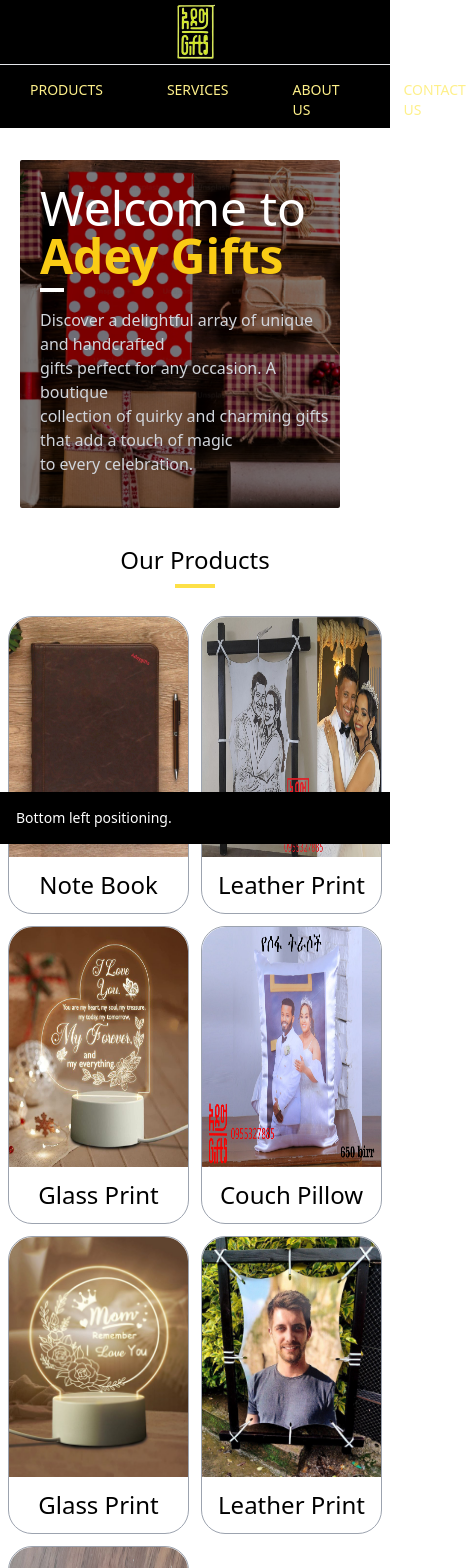
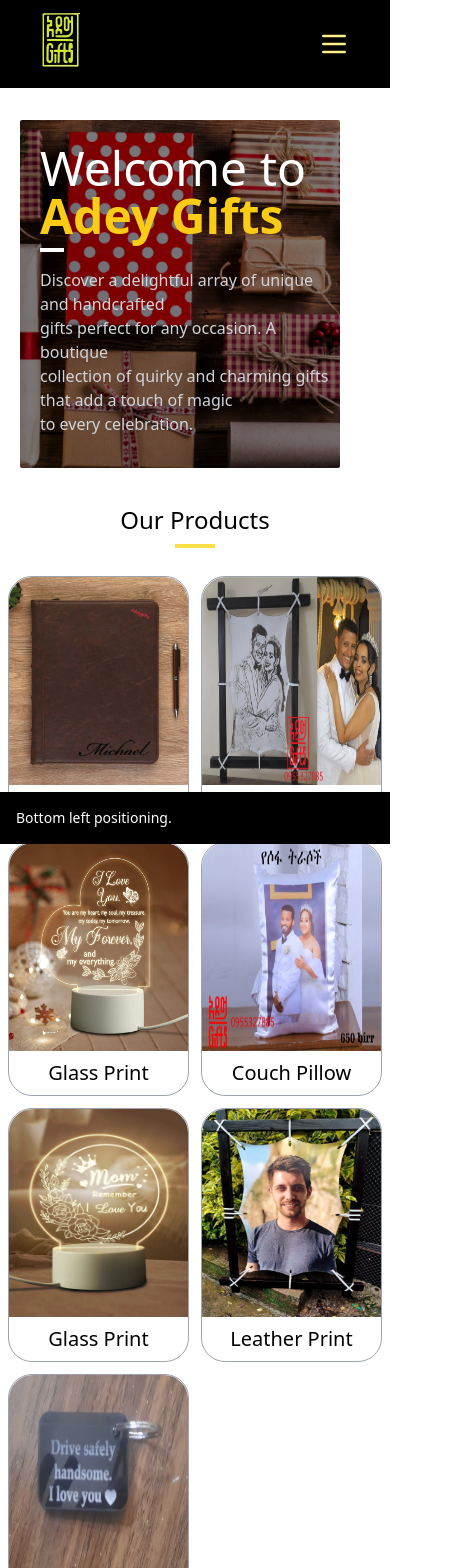
Before and after one commit to hanna6550/Adey-Gifts, a Next.js app: page / in a window 390 px wide. Shown: the top 1568 px of the page, 466 px wide, since content can reach past the window. Built offline with nearby package versions, Linux system fonts and the light colour scheme.

Commit message:
responsive navbar

```diff
--- a/components/home/sec2.js
+++ b/components/home/sec2.js
@@ -63,32 +63,32 @@
         </div> */}
 
         <div className="border border-gray-400 rounded-3xl">
-        <Image alt='adey photo' src={Img1} className='md:h-96 h-60 w-full rounded-t-3xl' />
-        <h1 className="text-center font-medium text-2xl py-3">Note Book</h1>
+        <Image alt='adey photo' src={Img1} className='md:h-96 h-52 w-full rounded-t-3xl' />
+        <h1 className="text-center font-medium md:text-2xl text-xl md:py-3 py-2">Note Book</h1>
         </div>
         <div className="border border-gray-400 rounded-3xl">
-        <Image alt='adey photo' src={Img3} className='md:h-96 h-60 w-full rounded-t-3xl' />
-        <h1 className="text-center font-medium text-2xl py-3">Leather Print</h1>
+        <Image alt='adey photo' src={Img3} className='md:h-96 h-52 w-full rounded-t-3xl' />
+        <h1 className="text-center font-medium md:text-2xl text-xl md:py-3 py-2">Leather Print</h1>
         </div>
         <div className="border border-gray-400 rounded-3xl">
-        <Image alt='adey photo' src={Img2} className='md:h-96 h-60 w-full rounded-t-3xl' />
-        <h1 className="text-center font-medium text-2xl py-3">Glass Print</h1>
+        <Image alt='adey photo' src={Img2} className='md:h-96 h-52 w-full rounded-t-3xl' />
+        <h1 className="text-center font-medium md:text-2xl text-xl md:py-3 py-2">Glass Print</h1>
         </div>
         <div className="border border-gray-400 rounded-3xl">
-        <Image alt='adey photo' src={Img6} className='md:h-96 h-60 w-full rounded-t-3xl' />
-        <h1 className="text-center font-medium text-2xl py-3">Couch Pillow</h1>
+        <Image alt='adey photo' src={Img6} className='md:h-96 h-52 w-full rounded-t-3xl' />
+        <h1 className="text-center font-medium md:text-2xl text-xl md:py-3 py-2">Couch Pillow</h1>
         </div>
         <div className="border border-gray-400 rounded-3xl">
-        <Image alt='adey photo' src={Img4} className='md:h-96 h-60 w-full rounded-t-3xl' />
-        <h1 className="text-center font-medium text-2xl py-3">Glass Print</h1>
+        <Image alt='adey photo' src={Img4} className='md:h-96 h-52 w-full rounded-t-3xl' />
+        <h1 className="text-center font-medium md:text-2xl text-xl md:py-3 py-2">Glass Print</h1>
         </div>
         <div className="border border-gray-400 rounded-3xl">
-        <Image alt='adey photo' src={Img5} className='md:h-96 h-60 w-full rounded-t-3xl' />
-        <h1 className="text-center font-medium text-2xl py-3">Leather Print</h1>
+        <Image alt='adey photo' src={Img5} className='md:h-96 h-52 w-full rounded-t-3xl' />
+        <h1 className="text-center font-medium md:text-2xl text-xl md:py-3 py-2">Leather Print</h1>
         </div>
         <div className="border border-gray-400 rounded-3xl">
-        <Image alt='adey photo' src={Img7} className='md:h-96 h-60 w-full rounded-t-3xl' />
-        <h1 className="text-center font-medium text-2xl py-3">Key Chain</h1>
+        <Image alt='adey photo' src={Img7} className='md:h-96 h-52 w-full rounded-t-3xl' />
+        <h1 className="text-center font-medium md:text-2xl text-xl md:py-3 py-2">Key Chain</h1>
         </div>
         {/* </div> */}
       {/* ))} */}
--- a/components/home/sec3.js
+++ b/components/home/sec3.js
@@ -4,7 +4,7 @@
   return (
     <div>
         <div className="mx-6 bg-black rounded-lg px-16 py-8">
-        <div className="grid grid-cols-2 gap-">
+        <div className="grid grid-cols-2 ">
           <div className=" text-yellow-300">
             <h1 className="text-5xl font-bold">Unusual Gifts</h1>
             <h3 className="text-xl py-5">Our unique gifts collection</h3>
--- a/components/navbar.js
+++ b/components/navbar.js
@@ -1,33 +1,62 @@
 "use client";
 import Image from "next/image";
-import Logo from "@/public/images/logo_1.png"
-import React from "react";
+import Logo from "@/public/images/logo_1.png";
+import React, { useState } from "react";
 import Link from "next/link";
 
 // Links array
 const links = [
   { id: 1, link: "/", name: "HOME" },
   { id: 2, link: "/products", name: "PRODUCTS" },
-  { id: 3, link: "/services", name: "SERVICES"},
-  { id: 4, link: "/about", name: "ABOUT US"},
-  { id: 5, link: "/contact", name: "CONTACT US"},
+  { id: 3, link: "/services", name: "SERVICES" },
+  { id: 4, link: "/about", name: "ABOUT US" },
+  { id: 5, link: "/contact", name: "CONTACT US" },
 ];
 
 function Navbar() {
+  const [isOpen, setIsOpen] = useState(false);
+
   return (
-    <div className="py-1 bg-black text-yellow-200 text-sm mb-8">
-      <div className="flex flex-col items-center">
-        <Image className="pb-1 justify-center" src={Logo} width="40" height="60" alt="Logo" />
-        <hr className="text-white h-4 w-full" />
-        <div className="flex flex-row justify-center gap-x-16 pb-1">
+    <nav className="bg-black text-yellow-200 text-sm mb-8">
+      <div className="flex justify-between items-center md:pt-3 pt-3 md:pb-3 pb-2 md:px-0 px-10 md:flex-col md:items-center">
+        {/* Logo */}
+        <div className="flex items-center">
+          <Image src={Logo} width={40} height={60} alt="Logo" className="w-10 h-auto pb-3" />
+        </div>
+
+        {/* Hamburger Icon for small screens */}
+        <div className="md:hidden">
+          <button onClick={() => setIsOpen(!isOpen)} className="text-yellow-200 focus:outline-none">
+            <svg className="w-8 h-8" fill="none" stroke="currentColor" viewBox="0 0 24 24" xmlns="http://www.w3.org/2000/svg">
+              <path strokeLinecap="round" strokeLinejoin="round" strokeWidth="2" d={isOpen ? "M6 18L18 6M6 6l12 12" : "M4 6h16M4 12h16M4 18h16"} />
+            </svg>
+          </button>
+        </div>
+
+        {/* Horizontal line visible only on larger screens */}
+        <hr className="hidden md:block text-white h-3 w-screen" />
+
+        {/* Desktop Links */}
+        <div className="hidden md:flex flex-row justify-center gap-x-16 pb-1">
           {links.map((link) => (
-            <Link key={link.id} href={link.link} className="hover:text-white active:bg-white">
+            <Link key={link.id} href={link.link} className="hover:text-white md:active:bg-white">
               {link.name}
             </Link>
           ))}
         </div>
       </div>
-    </div>
+
+      {/* Mobile Menu for small screens */}
+      <div className={`md:hidden ${isOpen ? "block" : "hidden"}`}>
+        <div className="flex flex-col items-end space-y-3 pb-4 pr-10">
+          {links.map((link) => (
+            <Link key={link.id} href={link.link} className="hover:text-white">
+              {link.name}
+            </Link>
+          ))}
+        </div>
+      </div>
+    </nav>
   );
 }
 
```
